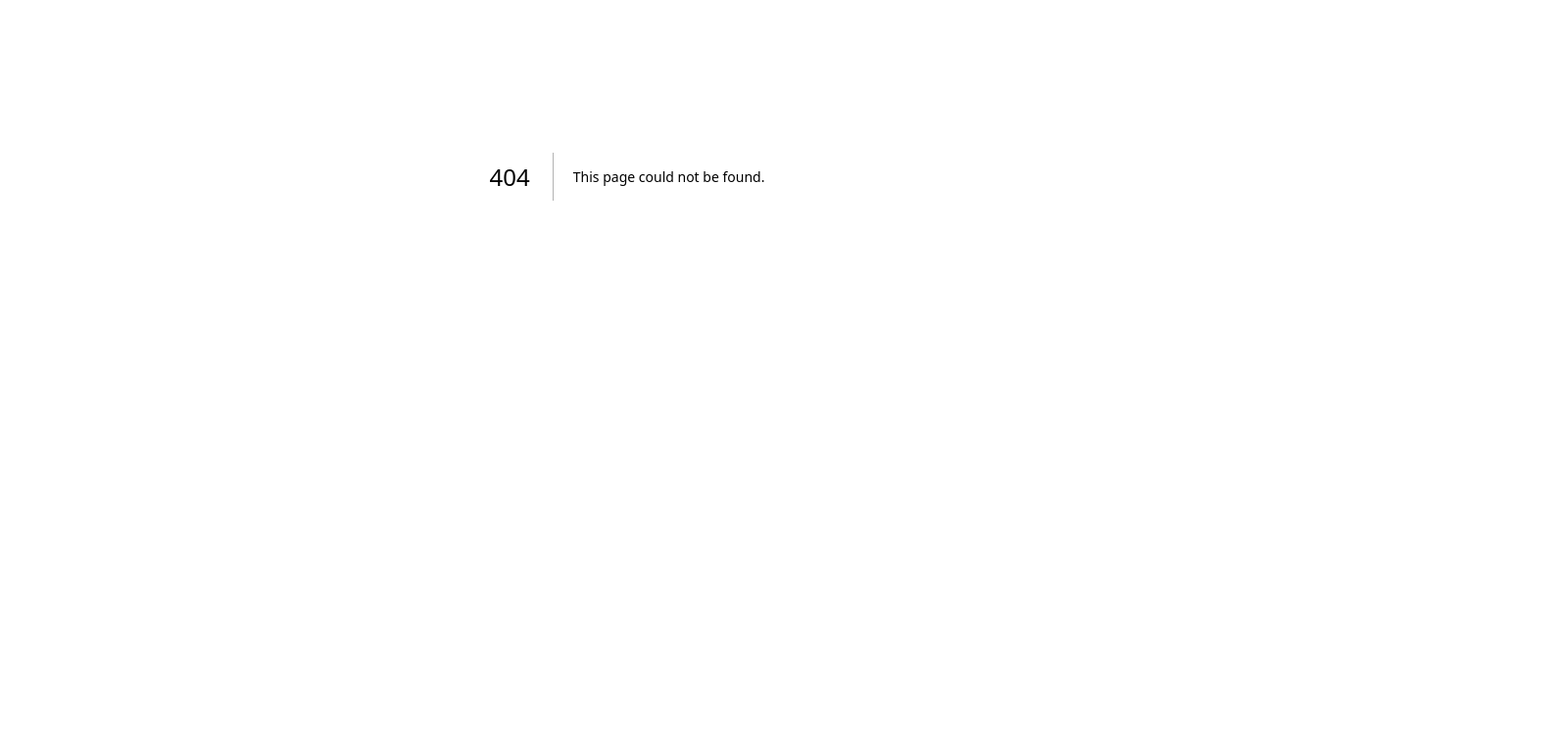
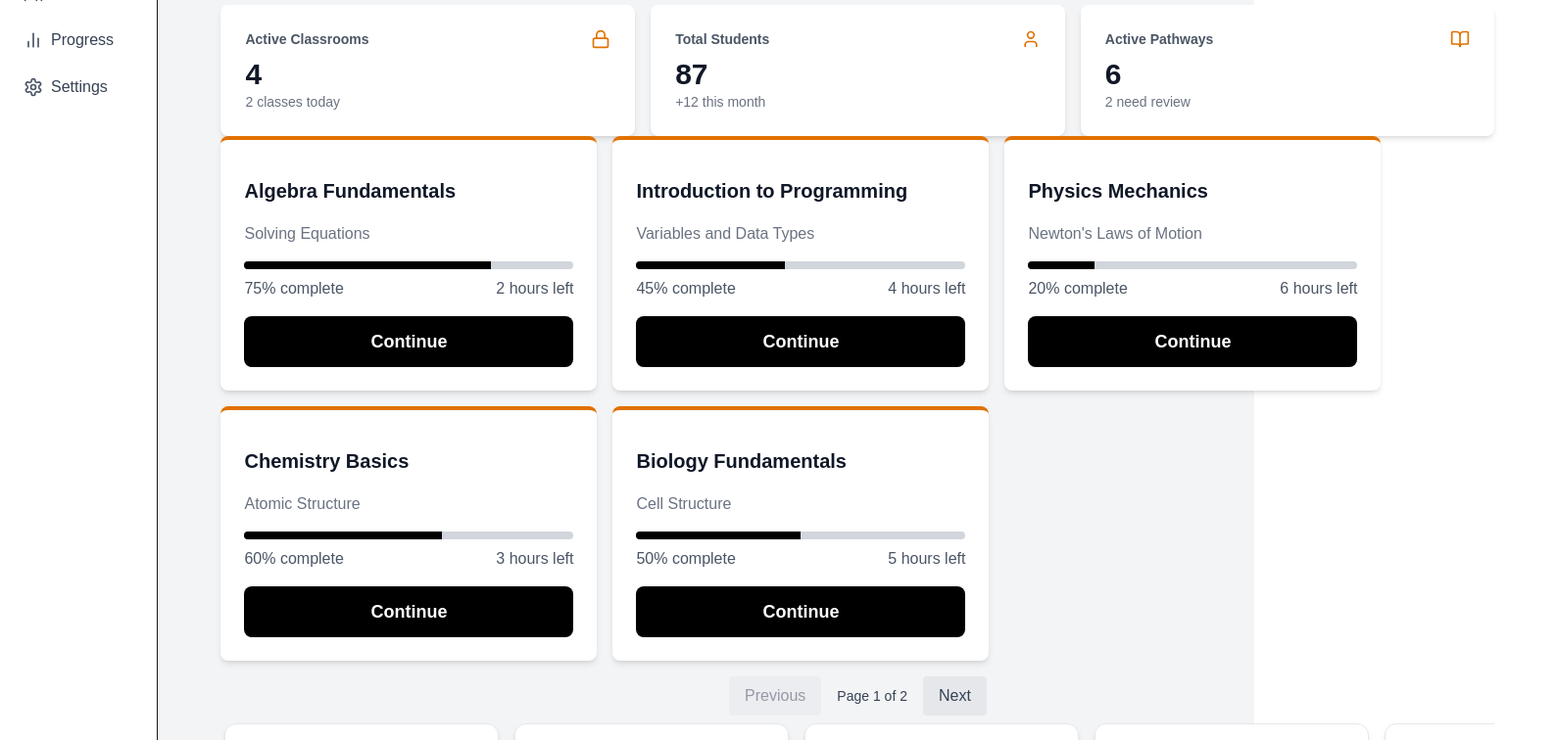
Before and after one commit to dhruvpatt/roadmaps, a Next.js app in the folder pathways/: page /dashboard-teacher in a window 1280 px wide. Before the commit this address had no page. Shown: the part 220-976 px from the top of the page at 98% size, 1589 px wide, since content can reach past the window. Before the commit the page ends 800 px from the top, so only its background shows below. Built offline with nearby package versions, Linux system fonts and the light colour scheme.

Commit message:
more pages + sidebar fix

```diff
--- a/pathways/components/sidebar.jsx
+++ b/pathways/components/sidebar.jsx
@@ -4,7 +4,7 @@ import { Home, BookOpen, Users, BarChart2, Settings } from "lucide-react";
 
 export default function Sidebar() {
   return (
-    <aside className="hidden sm:flex flex-col w-64 h-screen border-r bg-white">
+    <aside className="hidden sm:flex flex-col w-64 border-r bg-white">
       {/* Sidebar Navigation Links */}
       <nav className="flex-1 p-4 space-y-2">
         <Link
--- a/pathways/components/student-dashboard/continue-learning.jsx
+++ b/pathways/components/student-dashboard/continue-learning.jsx
@@ -1,71 +1,107 @@
-import React, { useRef } from "react";
-import { ChevronLeft, ChevronRight } from "lucide-react";
+import React, { useState } from "react";
 import CourseCard from "./pathway-card";
 
 export default function ContinueLearning() {
-  const scrollRef = useRef(null);
+  const [currentPage, setCurrentPage] = useState(1);
+  const cardsPerPage = 5;
 
-  const blocks = 5; // Number of blocks to scroll by
-
-  // Mock data
+  // Mock data with unique IDs
   const courses = [
-    { id: 1, title: "Algebra Fundamentals", subtitle: "Solving Equations", progress: 75, hoursLeft: 2 },
-    { id: 2, title: "Introduction to Programming", subtitle: "Variables and Data Types", progress: 45, hoursLeft: 4 },
-    { id: 3, title: "Physics Mechanics", subtitle: "Newton's Laws of Motion", progress: 20, hoursLeft: 6 },
-    { id: 4, title: "Chemistry Basics", subtitle: "Atomic Structure", progress: 60, hoursLeft: 3 },
-    { id: 5, title: "Biology Fundamentals", subtitle: "Cell Structure", progress: 50, hoursLeft: 5 },
-    { id: 6, title: "Geometry", subtitle: "Shapes & Theorems", progress: 30, hoursLeft: 2 },
-    { id: 7, title: "Advanced Physics", subtitle: "Quantum Mechanics", progress: 10, hoursLeft: 8 },
+    {
+      id: 1,
+      title: "Algebra Fundamentals",
+      subtitle: "Solving Equations",
+      progress: 75,
+      hoursLeft: 2,
+    },
+    {
+      id: 2,
+      title: "Introduction to Programming",
+      subtitle: "Variables and Data Types",
+      progress: 45,
+      hoursLeft: 4,
+    },
+    {
+      id: 3,
+      title: "Physics Mechanics",
+      subtitle: "Newton's Laws of Motion",
+      progress: 20,
+      hoursLeft: 6,
+    },
+    {
+      id: 4,
+      title: "Chemistry Basics",
+      subtitle: "Atomic Structure",
+      progress: 60,
+      hoursLeft: 3,
+    },
+    {
+      id: 5,
+      title: "Biology Fundamentals",
+      subtitle: "Cell Structure",
+      progress: 50,
+      hoursLeft: 5,
+    },
+    {
+      id: 6,
+      title: "Geometry",
+      subtitle: "Shapes & Theorems",
+      progress: 30,
+      hoursLeft: 2,
+    },
+    {
+      id: 7,
+      title: "Advanced Physics",
+      subtitle: "Quantum Mechanics",
+      progress: 10,
+      hoursLeft: 8,
+    },
+    // Add more courses as needed
   ];
 
-  const scrollAmount = 300 * blocks; // Each card is ~300px wide, so scroll by 4 cards
+  const totalPages = Math.ceil(courses.length / cardsPerPage);
+  const startIndex = (currentPage - 1) * cardsPerPage;
+  const currentCourses = courses.slice(startIndex, startIndex + cardsPerPage);
 
-  const scrollLeft = () => {
-    if (scrollRef.current) {
-      scrollRef.current.scrollBy({ left: -scrollAmount, behavior: "smooth" });
+  const goToPreviousPage = () => {
+    if (currentPage > 1) {
+      setCurrentPage((prev) => prev - 1);
     }
   };
 
-  const scrollRight = () => {
-    if (scrollRef.current) {
-      scrollRef.current.scrollBy({ left: scrollAmount, behavior: "smooth" });
+  const goToNextPage = () => {
+    if (currentPage < totalPages) {
+      setCurrentPage((prev) => prev + 1);
     }
   };
 
   return (
-    <div className="max-w-[1200px] mx-auto">
-      <div className="relative">
-        {/* Left Arrow */}
+    <div className="mx-auto">
+      {/* Cards Container */}
+      <div className="flex flex-wrap gap-4">
+        {currentCourses.map((course) => (
+          <CourseCard key={course.id} {...course} />
+        ))}
+      </div>
+
+      {/* Pagination Controls */}
+      <div className="mt-4 flex items-center justify-center space-x-4">
         <button
-          onClick={scrollLeft}
-          className="hidden md:block absolute left-[-2rem] top-1/2 -translate-y-1/2 z-10
-                     bg-white p-2 rounded-full shadow hover:bg-gray-100 focus:outline-none"
+          onClick={goToPreviousPage}
+          disabled={currentPage === 1}
+          className="px-4 py-2 bg-gray-200 text-gray-700 rounded disabled:opacity-50 disabled:cursor-not-allowed"
         >
-          <ChevronLeft />
+          Previous
         </button>
-
-        {/* Scrollable Row */}
-        <div className="overflow-hidden">
-          <div
-            ref={scrollRef}
-            className="flex space-x-4 px-1 py-2 scroll-smooth"
-            style={{ width: "1200px", overflowX: "scroll", scrollBehavior: "smooth" }}
-          >
-            {courses.map((course) => (
-              <div key={course.id} className="w-[280px] flex-shrink-0">
-                <CourseCard {...course} />
-              </div>
-            ))}
-          </div>
-        </div>
-
-        {/* Right Arrow */}
+        <span className="text-sm text-gray-700">
+          Page {currentPage} of {totalPages}
+        </span>
         <button
-          onClick={scrollRight}
-          className="hidden md:block absolute right-[-2rem] top-1/2 -translate-y-1/2 z-10
-                     bg-white p-2 rounded-full shadow hover:bg-gray-100 focus:outline-none"
+          onClick={goToNextPage}
+          disabled={currentPage === totalPages}
+          className="px-4 py-2 bg-gray-200 text-gray-700 rounded disabled:opacity-50 disabled:cursor-not-allowed"
         >
-          <ChevronRight />
+          Next
         </button>
       </div>
     </div>
--- a/pathways/components/student-dashboard/join-classroom-card.jsx
+++ b/pathways/components/student-dashboard/join-classroom-card.jsx
@@ -1,8 +1,14 @@
 import React from "react";
+import { useRouter } from "next/navigation";
 
 export default function JoinClassroomCard() {
+
+  const router = useRouter();
+  const handleClick = () => {
+    router.push("join-classroom");
+  }
   return (
-    <div className="border-2 border-dashed border-amber-200 rounded-lg p-6 text-center bg-white">
+    <div className="border-2 border-dashed border-amber-200 rounded-lg p-6 text-center bg-white mt-8">
       <p className="text-black text-lg mb-4">
         Join a new classroom with a code
       </p>
@@ -10,6 +16,7 @@ export default function JoinClassroomCard() {
         type="button"
         className="border border-black text-black rounded px-4 py-2
                    hover:bg-black hover:text-white transition-colors"
+        onClick={handleClick}
       >
         Join Classroom
       </button>
--- /dev/null
+++ b/pathways/components/teacher-dashboard/teacher-stat-card.jsx
@@ -0,0 +1,26 @@
+import React from "react";
+
+/**
+ * Renders a single teacher stat card with:
+ * - A title (e.g., "Active Classrooms")
+ * - A main value (e.g., "4")
+ * - A subtext (e.g., "2 classes today")
+ * - An optional icon
+ */
+export default function TeacherStat({ title, value, subtext, Icon }) {
+  return (
+    <div className="p-6 bg-white rounded-lg shadow-md border border-transparent flex flex-col h-full">
+      {/* Top row: Title + optional Icon */}
+      <div className="flex items-center justify-between mb-2">
+        <h3 className="text-sm font-semibold text-gray-600">{title}</h3>
+        {Icon && <Icon className="w-5 h-5 text-amber-600" />}
+      </div>
+
+      {/* Main value */}
+      <p className="text-3xl font-bold text-gray-900">{value}</p>
+
+      {/* Subtext */}
+      <p className="mt-auto text-sm text-gray-500">{subtext}</p>
+    </div>
+  );
+}
--- /dev/null
+++ b/pathways/components/teacher-dashboard/teacher-stats.jsx
@@ -0,0 +1,42 @@
+import React from "react";
+// Example icons from lucide-react
+import { Lock, User, BookOpen } from "lucide-react";
+import TeacherStat from "./teacher-stat-card";
+
+export default function TeacherStats() {
+  // Mock data for demonstration
+  const stats = [
+    {
+      title: "Active Classrooms",
+      value: 4,
+      subtext: "2 classes today",
+      Icon: Lock,
+    },
+    {
+      title: "Total Students",
+      value: 87,
+      subtext: "+12 this month",
+      Icon: User,
+    },
+    {
+      title: "Active Pathways",
+      value: 6,
+      subtext: "2 need review",
+      Icon: BookOpen,
+    },
+  ];
+
+  return (
+    <div className="grid grid-cols-1 gap-4 md:grid-cols-3">
+      {stats.map((stat) => (
+        <TeacherStat
+          key={stat.title}
+          title={stat.title}
+          value={stat.value}
+          subtext={stat.subtext}
+          Icon={stat.Icon}
+        />
+      ))}
+    </div>
+  );
+}
--- /dev/null
+++ b/pathways/pages/classrooms.jsx
@@ -0,0 +1,22 @@
+import Navbar from "@/components/navbar"
+import Sidebar from "@/components/sidebar"
+
+const Classrooms = () => {
+   return (
+        <div className="flex flex-col bg-gray-100 min-h-screen">
+                   <Navbar />
+                   <div className="flex flex-1">
+                       <Sidebar />
+                       <div className="flex-1 p-16">
+                           <h1 className="text-black text-4xl font-bold">Welcome Back, Teacher</h1>
+                           <p className="text-gray-600 text-2xl mb-8">Continue your teaching journey</p>
+                       </div>
+
+                   </div>
+
+
+               </div>
+   )
+}
+
+export default Classrooms;
--- /dev/null
+++ b/pathways/pages/dashboard-student.jsx
@@ -0,0 +1,32 @@
+import Sidebar from "../components/sidebar";
+import Navbar from "../components/navbar";
+import StudentStats from "@/components/student-dashboard/student-stats";
+import ContinueLearning from "@/components/student-dashboard/continue-learning";
+import YourClassrooms from "@/components/student-dashboard/classrooms";
+import JoinClassroomCard from "@/components/student-dashboard/join-classroom-card";
+const DashboardStudent = () => {
+    return (
+        <div className="flex flex-col bg-gray-100">
+            <Navbar />
+            <div className="flex flex-1">
+                <Sidebar />
+                <div className="flex-1 p-16">
+                    <h1 className="text-black text-4xl font-bold">Welcome Back, Student</h1>
+                    <p className="text-gray-600 text-2xl mb-8">Continue your learning journey</p>
+                    <StudentStats />
+
+
+                    <ContinueLearning />
+                    <YourClassrooms />
+                    <JoinClassroomCard />
+                </div>
+
+            </div>
+
+
+        </div>
+    )
+
+}
+
+export default DashboardStudent;
--- /dev/null
+++ b/pathways/pages/dashboard-teacher.jsx
@@ -0,0 +1,35 @@
+import Sidebar from "../components/sidebar";
+import Navbar from "../components/navbar";
+import TeacherStats from "../components/teacher-dashboard/teacher-stats";
+import ContinueLearning from "@/components/student-dashboard/continue-learning";
+import YourClassrooms from "@/components/student-dashboard/classrooms";
+import JoinClassroomCard from "@/components/student-dashboard/join-classroom-card";
+
+const DashboardTeacher = () => {
+    return (
+
+
+     <div className="flex flex-col bg-gray-100">
+                <Navbar />
+                <div className="flex flex-1">
+                    <Sidebar />
+                    <div className="flex-1 p-16">
+                        <h1 className="text-black text-4xl font-bold">Welcome Back, Teacher</h1>
+                        <p className="text-gray-600 text-2xl mb-8">Continue your teaching journey</p>
+                        <TeacherStats />
+
+
+                        <ContinueLearning />
+                        <YourClassrooms />
+                        <JoinClassroomCard />
+                    </div>
+
+                </div>
+
+
+            </div>
+
+)
+}
+
+export default DashboardTeacher;
--- /dev/null
+++ b/pathways/pages/join-classroom.jsx
@@ -0,0 +1,68 @@
+import React from "react";
+import Link from "next/link";
+// Replace these imports with your actual Navbar & Sidebar components
+import Navbar from "@/components/Navbar";
+import Sidebar from "@/components/Sidebar";
+
+export default function JoinClassroomPage() {
+  return (
+    <div className="min-h-screen flex flex-col bg-gray-100">
+      {/* Top Navbar */}
+      <Navbar />
+
+      {/* Main Layout */}
+      <div className="flex flex-1">
+        {/* Left Sidebar */}
+        <Sidebar />
+
+        {/* Content Area */}
+        <div className="flex-1 px-8 py-6">
+          {/* Join Classroom Card */}
+          <div className="max-w-md mx-auto bg-white rounded-lg shadow-md p-6">
+            {/* Back Link (now at the top inside the box) */}
+            <div className="mb-4">
+              <Link
+                href="/classrooms"
+                className="text-sm text-amber-600 hover:text-amber-800"
+              >
+                &larr; Back to Classrooms
+              </Link>
+            </div>
+
+            <h1 className="text-xl font-bold text-amber-900 mb-2">
+              Join a Classroom
+            </h1>
+            <p className="text-sm text-gray-700 mb-4">
+              Enter the classroom code provided by your teacher
+            </p>
+
+            <div className="mb-4">
+              <label
+                htmlFor="classroomCode"
+                className="text-sm font-medium text-gray-700 block mb-1"
+              >
+                Classroom Code
+              </label>
+              <input
+                id="classroomCode"
+                type="text"
+                placeholder="Enter code, e.g. ABC123"
+                className="w-full border border-gray-300 rounded px-3 py-2 text-sm
+                           focus:outline-none focus:ring-2 focus:ring-amber-600
+                           focus:border-amber-600 text-black"
+              />
+            </div>
+
+            <button
+              type="button"
+              className="w-full bg-amber-600 text-white py-2 rounded font-semibold
+                         hover:bg-amber-700 transition-colors"
+            >
+              Join Classroom
+            </button>
+          </div>
+        </div>
+      </div>
+    </div>
+  );
+}
```
